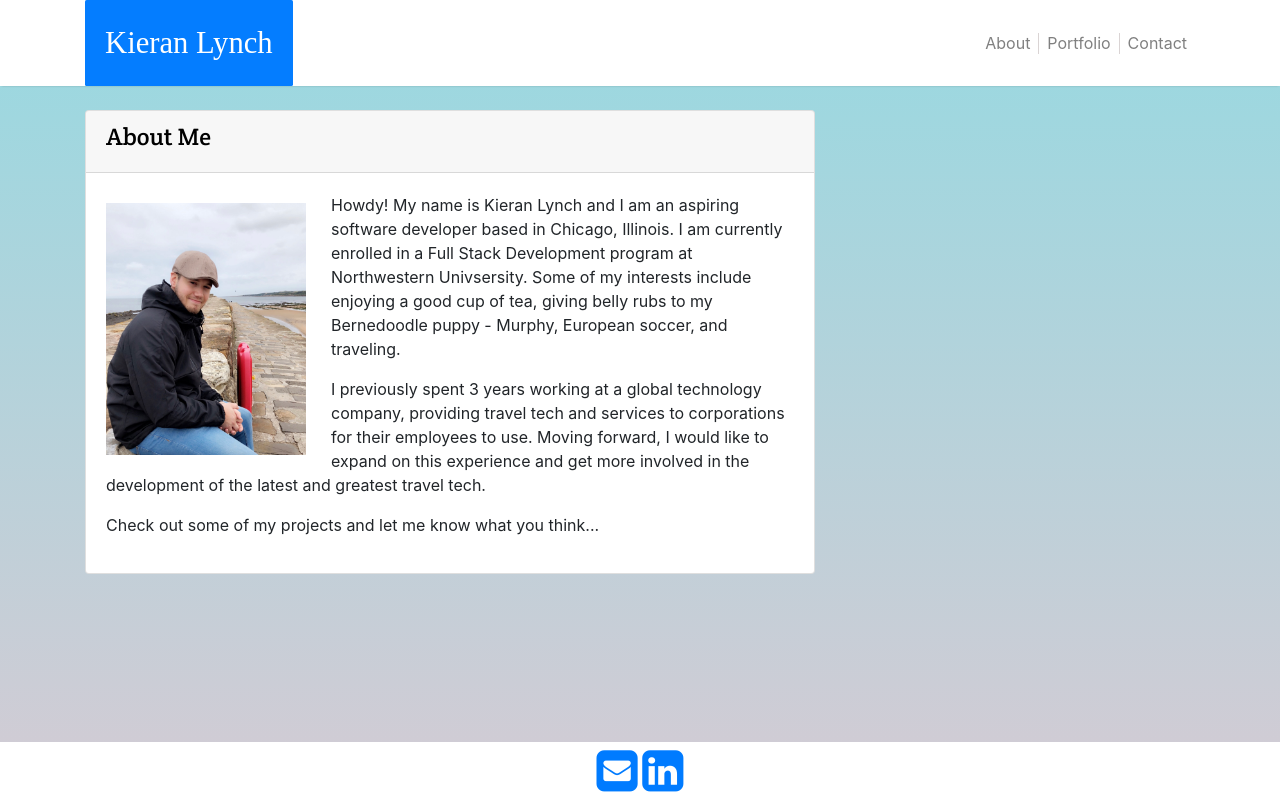
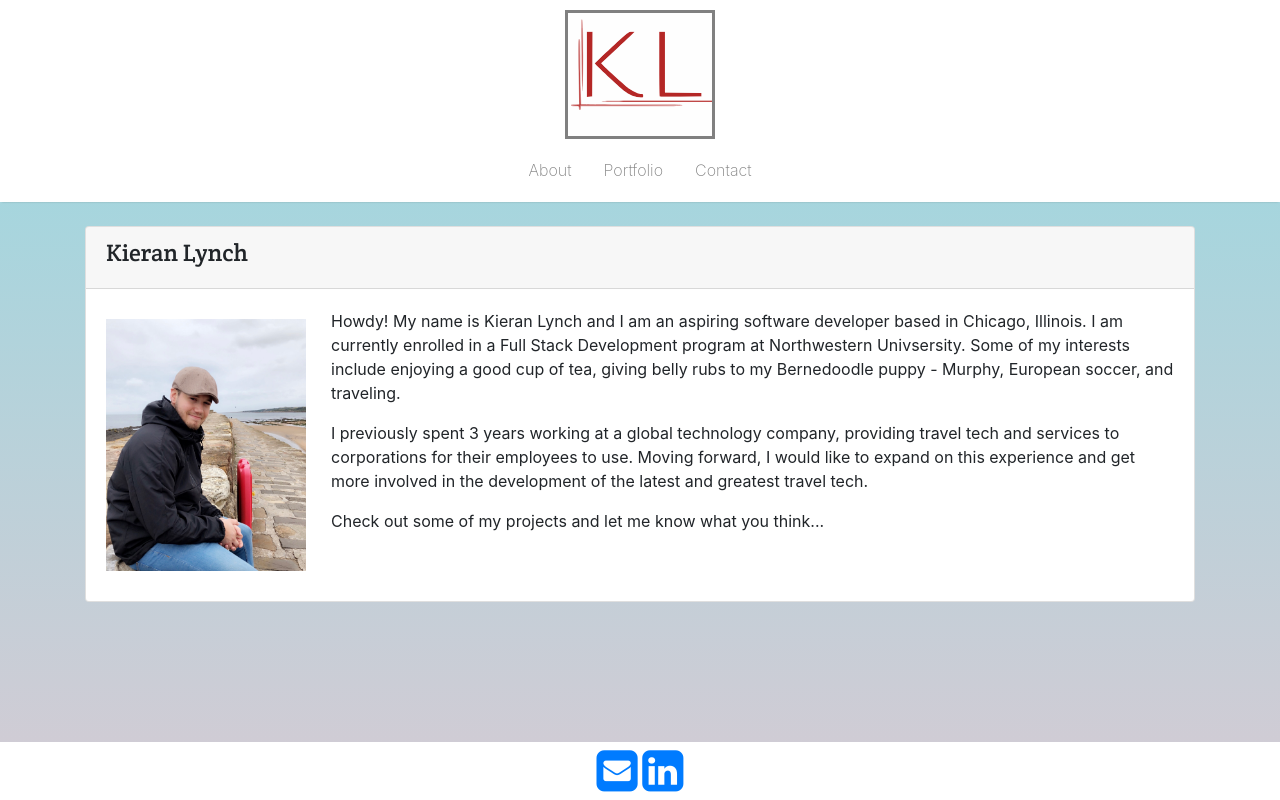
Before and after one commit to klynch94/Homework-2, a plain HTML site: page index.html in a window 1280 px wide. Drawn offline with nearby package versions, Linux system fonts and the light colour scheme.

Commit message:
added new logo. changed navbar and started to change main section on about me page

```diff
--- a/index.html
+++ b/index.html
@@ -23,13 +23,18 @@
 
       <header>
         <!-- Navbar -->
-        <nav class="navbar navbar-expand-lg">
+        <nav class="">
         <!-- My name (aka Brand Image) -->
-        <div class="container" id="navbar-container">
-        <a class="navbar-brand" href="index.html">Kieran Lynch</a>
 
+        <div>
+          <a class="navbarLogo" href="index.html">
+          <img id="logoImg" src="./Assets/freeLogo.svg" />
+          </a>
+        </div>
+
+        <div>
           <!-- Navbar links -->
-          <ul class="navbar-nav ml-auto">
+          <ul class="navbarLinks">
               <li class="nav-item">
                 <a class="nav-link" href="index.html">About</a>
               </li>
@@ -39,18 +44,19 @@
               <li class="nav-item">
                 <a class="nav-link" href="contact.html">Contact</a>
               </li>
-            </ul>
+          </ul>
         </div>
+
         </nav>
     </header>
 
     <!-- Container to hold content on page -->
     <section class="container">
       <div class="row">
-          <div class="col-sm-8">
-              <div class="card mt-4">
+          <div class="col-sm-12">
+              <div id="info" class="card mt-4">
                   <div class="card-header">
-                      <h4>About Me</h4>
+                      <h4>Kieran Lynch</h4>
                   </div>
                   <div class="card-body">
                     <p class="about-me-text">
--- a/style.css
+++ b/style.css
@@ -6,22 +6,25 @@ body {
 }
 
 /* Changing color of Navbar and removed padding from bootstrap styling to make it more like the picture providing in hw2 */
-.navbar {
+nav {
     background-color: #fff;
     box-shadow: 0 2px 2px -2px rgba(0,0,0,.2);
     padding: 0;
+    text-align: center;
 }
 
-.navbar-brand {
-    color: white;
-    background-color: #007bff; opacity: 98%;
-    border-color: #007bff;
+.navbarLogo {
     padding: 20px;
-    font-family: serif;
-    font-weight: 200;
-    font-size: 23pt;
     border-radius: .1rem;
     text-align: center;
+    margin: 0 auto;
+}
+
+#logoImg {
+    border: solid;
+    border-color: grey;
+    margin: 10px;
+    width: 150px;
 }
 
 /* Chaning color of Navbar links */
@@ -29,15 +32,24 @@ body {
     color: grey;
 }
 
+.navbarLinks {
+    flex-direction: row;
+    list-style-type: none;
+    display: inline-flex;
+    padding: 0px;
+    margin-top: 5px;
+}
+
 /* Creating a red line under the nav bar item when hovering over it */
-.navbar-nav a:hover {
+.navbarLinks a:hover {
     border-bottom: 3px solid red;
 }
 
 /* Lines in between Navbar links */
 li {
-    border-right: solid .5px rgb(218, 212, 212);
-    line-height: 5px;
+    /* border-right: solid .5px rgb(218, 212, 212); */
+    line-height: 100%;
+    font-weight: 200;
 }
 
 /* Removing line at the end of the Navbar links */
@@ -61,7 +73,7 @@ li:last-child {
 .card-header {
     font-size: larger;
     font-weight: 500;
-    color: #000000;
+    color: #grey;
     font-family: 'Crete Round', serif;
 }
 
@@ -88,6 +100,7 @@ li:last-child {
     text-align: center;
     font-family: 'Oswald', sans-serif;
   }
+
 
 a:hover {
     opacity: 70%;
```
Also changed, not shown: contact.html (+10 -4 lines), portfolio.html (+13 -5 lines), Assets/freeLogo.svg (added).
